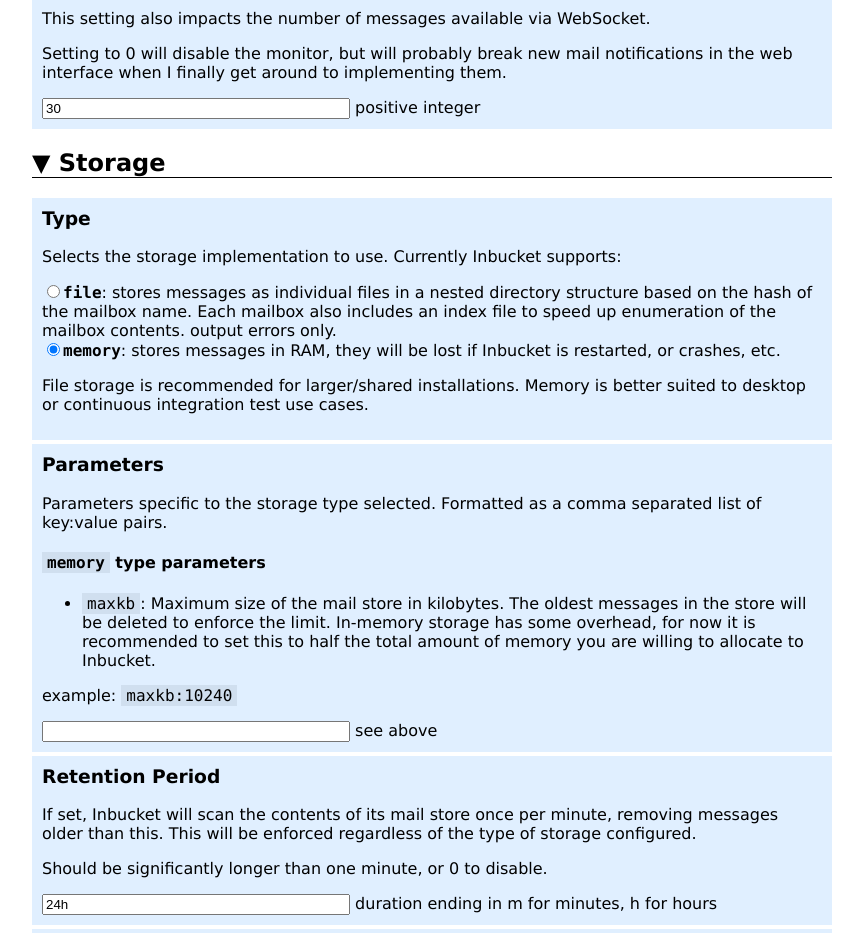
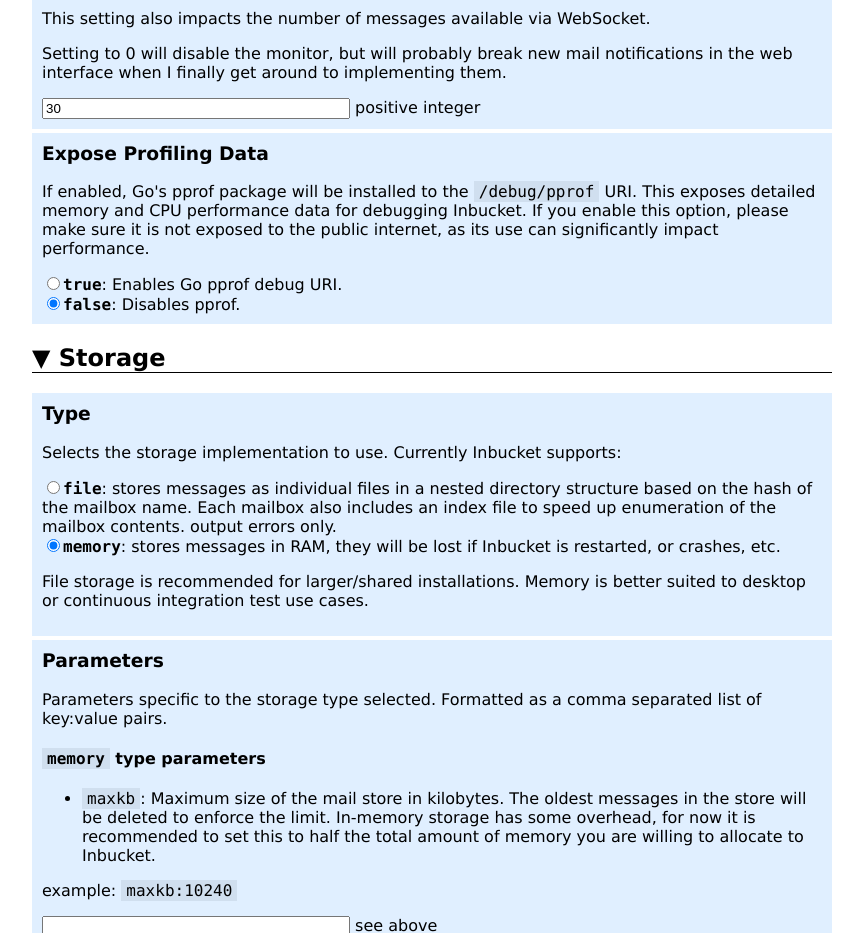
Before and after one commit to inbucket/inbucket.org, a Vue app in the folder vue-configurator/: page / in a window 1280 px wide. Shown: the part 4080-5013 px from the top of the page, without its empty margins (208-1071 px from the left). Built offline with nearby package versions, Linux system fonts and the light colour scheme.

Commit message:
Add pprof to configurator

```diff
--- a/vue-configurator/src/components/ConfigForm.vue
+++ b/vue-configurator/src/components/ConfigForm.vue
@@ -348,6 +348,31 @@
     them.</p>
     </TextInput>
 
+    <div class="config-item">
+      <h3>Expose Profiling Data</h3>
+      <p>
+        If enabled, Go's pprof package will be installed to the <tt>/debug/pprof</tt> URI.  This
+        exposes detailed memory and CPU performance data for debugging Inbucket.  If you enable this
+        option, please make sure it is not exposed to the public internet, as its use can
+        significantly impact performance.
+      </p>
+
+      <div>
+        <label>
+          <input type="radio" :value="true" v-model="inbucket.web.pprof"/>
+          <samp>true</samp>:
+          Enables Go pprof debug URI.
+        </label>
+      </div>
+      <div>
+        <label>
+          <input type="radio" :value="false" v-model="inbucket.web.pprof"/>
+          <samp>false</samp>:
+          Disables pprof.
+        </label>
+      </div>
+    </div>
+
     </Zippy>
 
     <Zippy title="Storage">
@@ -515,7 +540,8 @@
           mailboxPrompt: '@inbucket',
           cookieAuthKey: '',
           monitorVisible: true,
-          monitorHistory: 30
+          monitorHistory: 30,
+          pprof: false
         },
         storage: {
           type: 'memory',
--- a/vue-configurator/src/components/EnvList.vue
+++ b/vue-configurator/src/components/EnvList.vue
@@ -151,6 +151,11 @@
           def: d.web.monitorHistory
         },
         {
+          name: 'WEB_PPROF',
+          value: c.web.pprof,
+          def: d.web.pprof
+        },
+        {
           name: 'STORAGE_TYPE',
           value: c.storage.type,
           def: d.storage.type
```
